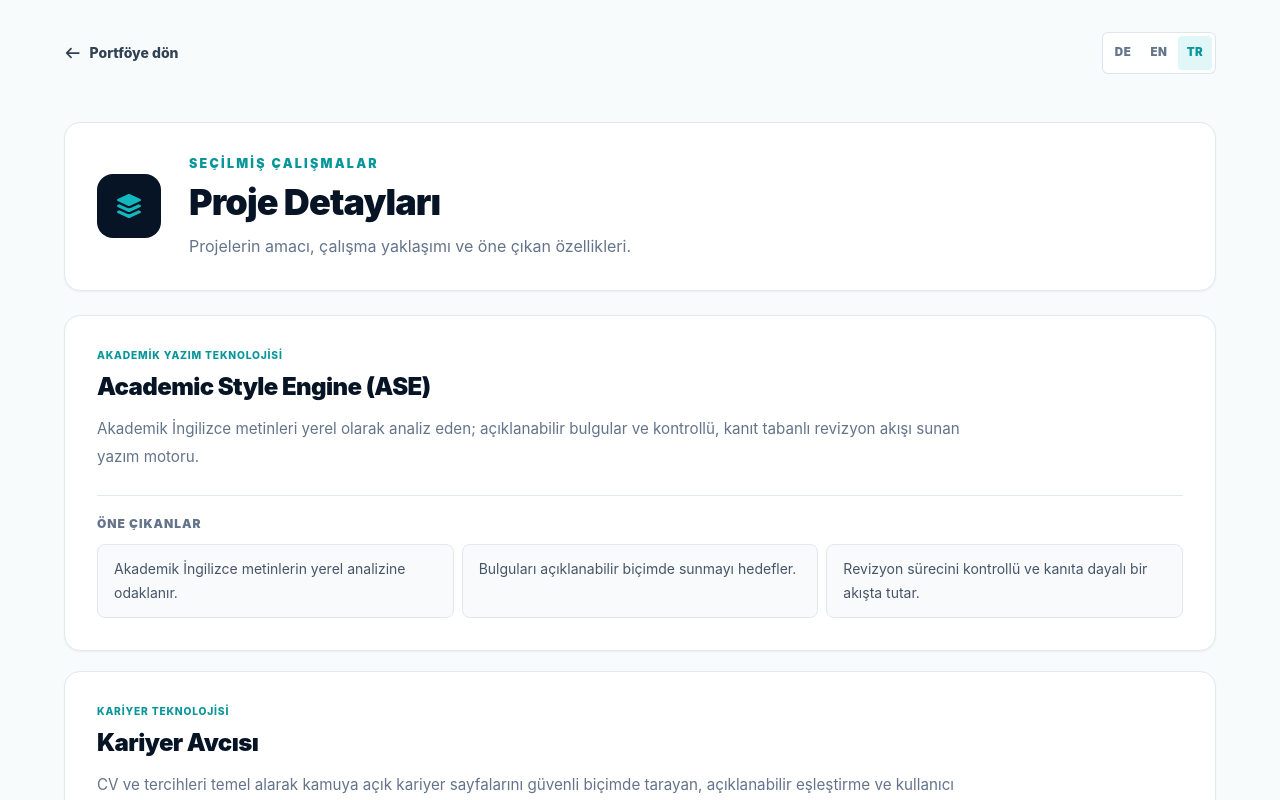
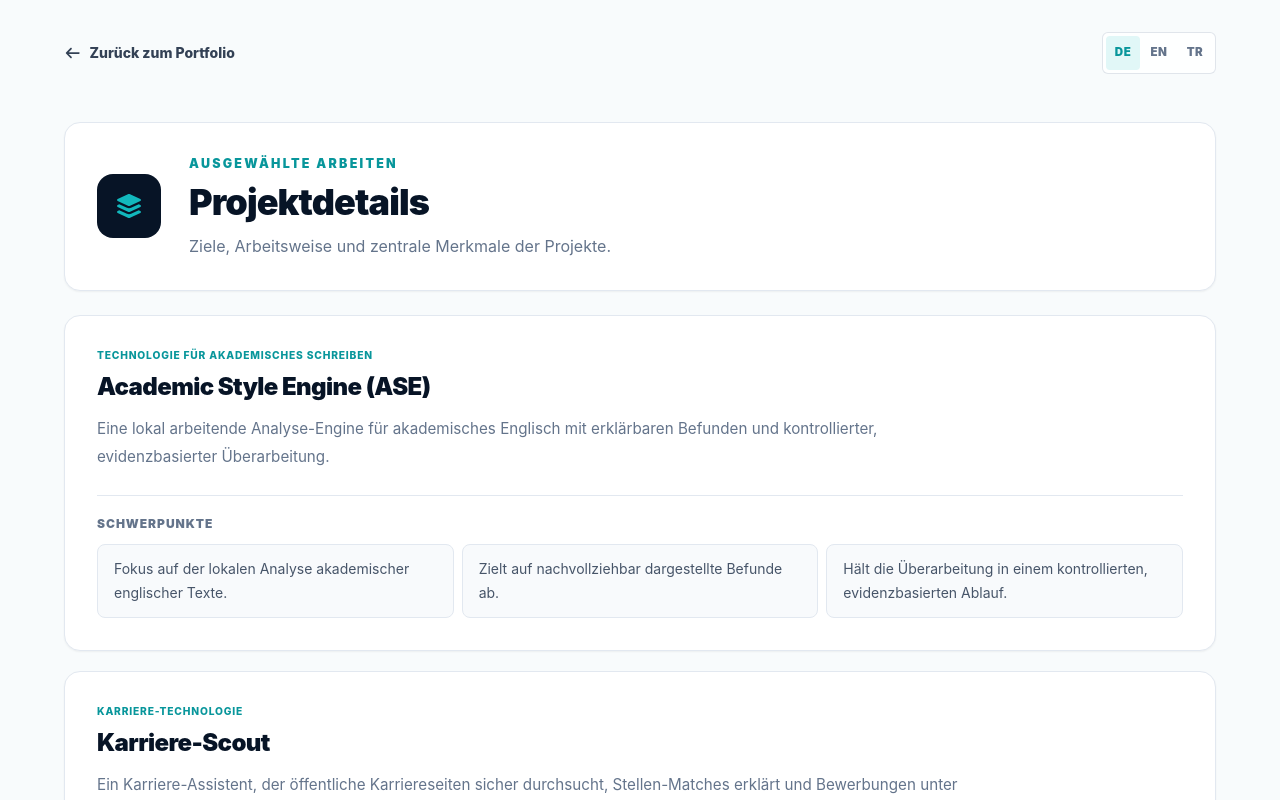
Before and after one commit to ymgrmny-gif/yalcinmutlu, a Next.js app: page /projects in a window 1280 px wide. Shown: the top 800 px of the page. Built offline with nearby package versions, Linux system fonts and the light colour scheme.

Commit message:
Use German as default project language

```diff
--- a/app/projects/page.tsx
+++ b/app/projects/page.tsx
@@ -76,7 +76,7 @@ const projectExtras: Record<string, { highlights: LocalizedText[]; liveHref?: st
 };
 
 export default function ProjectsPage() {
-  const [language, setLanguage] = useState<Language>('tr');
+  const [language, setLanguage] = useState<Language>('de');
 
   useEffect(() => {
     const saved = window.sessionStorage.getItem('ym-language') as Language | null;
```
